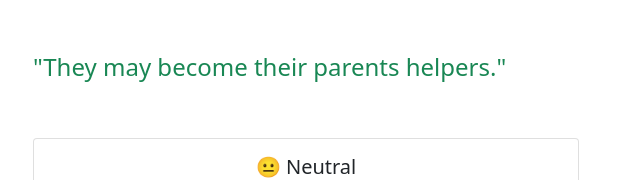
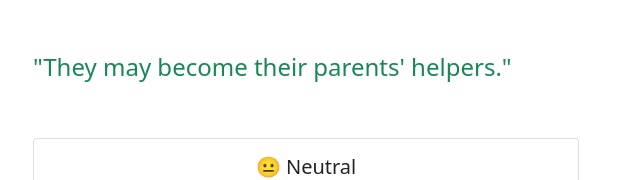
Before and after one commit to KamijouMikoto/TTS_Demos, a plain HTML site: page index.html in a window 1280 px wide. Shown: the part 347-527 px from the top of the page, 49-689 px from the left. Drawn offline with nearby package versions, Linux system fonts and the light colour scheme.

Commit message:
Fix typo

```diff
--- a/index.html
+++ b/index.html
@@ -11,7 +11,7 @@
     <div class="container pb-5 pt-5">
         <h1 class="text-center display-1 pt-5 pb-5">Huawei ETTS Demo Files</h1>
         <h3 class="text-center display-6 pt-5">Samples from 19/04/2021</h3>
-        <h4 class="pt-5 pb-5 text-success">"They may become their parents helpers."</h4>
+        <h4 class="pt-5 pb-5 text-success">"They may become their parents' helpers."</h4>
         <div class="row row-cols-1 row-cols-md-2 g-4">
             <div class="col">
                 <div class="card">
```
